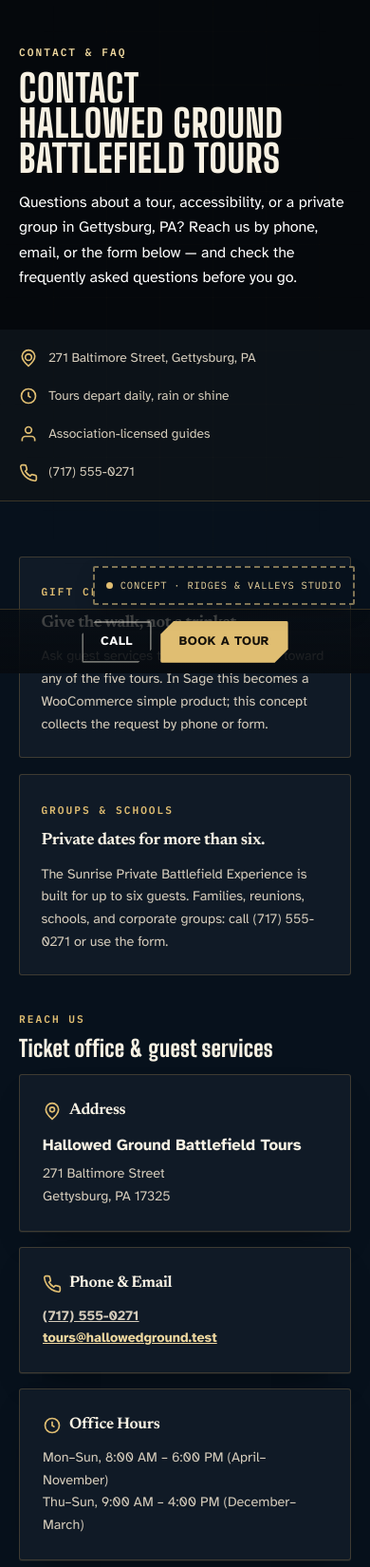
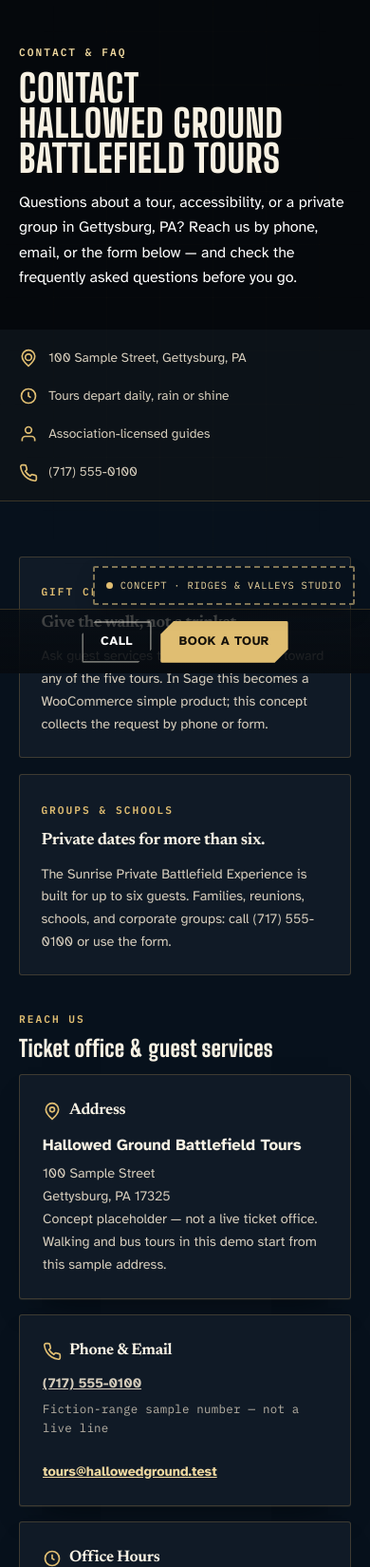
Before and after one commit to matthummel-pa/tour-hallowed-ground-tours-theme, a PHP site: page /contact.html in a window 390 px wide. Shown: the part 135-1785 px from the top of the page at 95% size. Run offline with PHP 8.4, Linux system fonts and the light colour scheme.

Commit message:
Replace live NAP with sample address and fiction-range phone
Keep battlefield geography (Lincoln Square, Baltimore Street as streets) while labeling the ticket office, phone, and schema geo as concept placeholders—not a live storefront or line.

Co-authored-by: Matt Hummel <matthummel@proton.me>

```diff
--- a/contact.html
+++ b/contact.html
@@ -4,11 +4,11 @@
 <meta charset="UTF-8">
 <meta name="viewport" content="width=device-width, initial-scale=1.0">
 <title>Contact &amp; FAQ | Hallowed Ground Battlefield Tours, Gettysburg</title>
-<meta name="description" content="Contact Hallowed Ground Battlefield Tours in Gettysburg, PA. Phone, email, address on Baltimore Street, office hours, and answers to frequently asked tour questions.">
+<meta name="description" content="Contact Hallowed Ground Battlefield Tours in Gettysburg, PA. Sample phone and ticket-office address for this concept, office hours, and answers to frequently asked tour questions.">
 <link rel="canonical" href="https://matthummel-pa.github.io/tour-hallowed-ground-tours-theme/contact.html">
 <meta property="og:type" content="website">
 <meta property="og:title" content="Contact &amp; FAQ | Hallowed Ground Battlefield Tours, Gettysburg">
-<meta property="og:description" content="Contact Hallowed Ground Battlefield Tours in Gettysburg, PA. Phone, email, address on Baltimore Street, office hours, and answers to frequently asked tour questions.">
+<meta property="og:description" content="Contact Hallowed Ground Battlefield Tours in Gettysburg, PA. Sample phone and ticket-office address for this concept, office hours, and answers to frequently asked tour questions.">
 <meta property="og:url" content="https://matthummel-pa.github.io/tour-hallowed-ground-tours-theme/contact.html">
 <meta property="og:image" content="https://commons.wikimedia.org/wiki/Special:FilePath/Pennsylvania_-_Gettysburg_-_NARA_-_68148252_(cropped).jpg?width=1600">
 <link rel="preconnect" href="https://fonts.googleapis.com">
@@ -24,12 +24,12 @@
   "url": "https://matthummel-pa.github.io/tour-hallowed-ground-tours-theme/contact.html",
   "image": "https://commons.wikimedia.org/wiki/Special:FilePath/Pennsylvania_-_Gettysburg_-_NARA_-_68148252_(cropped).jpg?width=1600",
   "description": "Licensed-guide walking, bus, and evening lantern tours of the Gettysburg battlefield in Gettysburg, Pennsylvania.",
-  "telephone": "+17175550271",
+  "telephone": "+17175550100",
   "email": "tours@hallowedground.test",
   "priceRange": "$$",
   "address": {
     "@type": "PostalAddress",
-    "streetAddress": "271 Baltimore Street",
+    "streetAddress": "100 Sample Street",
     "addressLocality": "Gettysburg",
     "addressRegion": "PA",
     "postalCode": "17325",
@@ -37,8 +37,8 @@
   },
   "geo": {
     "@type": "GeoCoordinates",
-    "latitude": 39.831,
-    "longitude": -77.228
+    "latitude": 39.83,
+    "longitude": -77.23
   },
   "openingHoursSpecification": [
     {
@@ -146,7 +146,7 @@
       "name": "Where do tours meet?",
       "acceptedAnswer": {
         "@type": "Answer",
-        "text": "Walking and bus tours meet at our ticket office at 271 Baltimore Street, Gettysburg, PA 17325, a short walk from Lincoln Square and the Gettysburg National Military Park. The Ghosts of Gettysburg Lantern Walk meets at the flagpole on Lincoln Square downtown. Your confirmation email includes exact directions and parking notes."
+        "text": "Walking and bus tours in this concept meet at a sample ticket office at 100 Sample Street, Gettysburg, PA 17325 — not a live storefront. The Ghosts of Gettysburg Lantern Walk uses a sample downtown meet at the Lincoln Square flagpole (tour geography). Confirmation copy would include exact directions."
       }
     },
     {
@@ -154,7 +154,7 @@
       "name": "Are tours accessible for guests with mobility limitations?",
       "acceptedAnswer": {
         "@type": "Answer",
-        "text": "The Pickett's Charge Deluxe Bus Tour is ADA-accessible and requires no walking beyond short stops. Our walking tours involve uneven, sometimes sloped terrain and are not wheelchair accessible. Call us at (717) 555-0271 and we're glad to help you choose the right tour or arrange accommodations."
+        "text": "The Pickett's Charge Deluxe Bus Tour is ADA-accessible and requires no walking beyond short stops. Our walking tours involve uneven, sometimes sloped terrain and are not wheelchair accessible. Call us at (717) 555-0100 and we're glad to help you choose the right tour or arrange accommodations."
       }
     },
     {
@@ -178,7 +178,7 @@
       "name": "Where should I park?",
       "acceptedAnswer": {
         "@type": "Answer",
-        "text": "There is a free 20-minute loading zone in front of the ticket office on Baltimore Street. All-day public lots and metered street parking are within a 2\u20135 minute walk, including the Racehorse Alley parking garage and lots near Lincoln Square."
+        "text": "Use downtown public lots and metered street parking near Lincoln Square. This concept does not list a live loading zone or a company garage. The National Park visitor-center lot is a drive, not a walk, from downtown."
       }
     },
     {
@@ -186,7 +186,7 @@
       "name": "Do you offer private and group tours?",
       "acceptedAnswer": {
         "@type": "Answer",
-        "text": "Yes. The Sunrise Private Battlefield Experience is built for up to six guests with a customized route, and we arrange private bus and walking tours for families, reunions, schools, and corporate groups. Call (717) 555-0271 or email tours@hallowedground.test to plan a custom date."
+        "text": "Yes. The Sunrise Private Battlefield Experience is built for up to six guests with a customized route, and we arrange private bus and walking tours for families, reunions, schools, and corporate groups. Call (717) 555-0100 or email tours@hallowedground.test to plan a custom date."
       }
     }
   ]
@@ -199,8 +199,8 @@
 <header class="site-header" role="banner">
   <div class="header-rail">
     <div class="wrap">
-      <span>Day tours · 271 Baltimore Street</span>
-      <span>Lantern walks · Lincoln Square flagpole</span>
+      <span>Day tours · 100 Sample Street</span>
+      <span>Lantern walks · sample downtown flagpole</span>
     </div>
   </div>
   <div class="wrap header-inner">
@@ -229,7 +229,7 @@
       </ul>
     </nav>
     <div class="header-actions">
-      <a href="tel:+17175550271" class="btn btn-ghost btn-sm header-phone">(717) 555-0271</a>
+      <a href="tel:+17175550100" class="btn btn-ghost btn-sm header-phone">(717) 555-0100</a>
       <a href="book.html" class="btn btn-primary btn-sm">Book a Tour</a>
       <button type="button" class="hamburger" id="hamburgerBtn" aria-expanded="false" aria-controls="mobileNav" aria-label="Open menu">
         <span></span><span></span><span></span>
@@ -248,7 +248,7 @@
     <li><a href="contact.html" class="is-active" aria-current="page">Contact</a></li>
     <li><a href="book.html">Book &amp; Pay</a></li>
   </ul>
-  <a href="tel:+17175550271" class="btn btn-outline btn-block">Call (717) 555-0271</a>
+  <a href="tel:+17175550100" class="btn btn-outline btn-block">Call (717) 555-0100</a>
   <a href="book.html" class="btn btn-primary btn-block">Book a Tour</a>
 </nav>
 <!-- sage:end sections/header.blade.php -->
@@ -267,7 +267,7 @@
     <div class="wrap">
       <div class="info-item">
         <svg width="20" height="20" viewBox="0 0 24 24" fill="none" stroke="currentColor" stroke-width="2" aria-hidden="true"><path d="M12 15a4 4 0 100-8 4 4 0 000 8z"/><path d="M12 2a8 8 0 00-8 8c0 5.5 8 12 8 12s8-6.5 8-12a8 8 0 00-8-8z"/></svg>
-        271 Baltimore Street, Gettysburg, PA
+        100 Sample Street, Gettysburg, PA
       </div>
       <div class="info-item">
         <svg width="20" height="20" viewBox="0 0 24 24" fill="none" stroke="currentColor" stroke-width="2" aria-hidden="true"><circle cx="12" cy="12" r="9"/><path d="M12 7v5l3 2"/></svg>
@@ -279,7 +279,7 @@
       </div>
       <div class="info-item">
         <svg width="20" height="20" viewBox="0 0 24 24" fill="none" stroke="currentColor" stroke-width="2" aria-hidden="true"><path d="M22 16.92v3a2 2 0 01-2.18 2 19.79 19.79 0 01-8.63-3.07 19.5 19.5 0 01-6-6 19.79 19.79 0 01-3.07-8.67A2 2 0 014.11 2h3a2 2 0 012 1.72c.127.96.361 1.902.7 2.81a2 2 0 01-.45 2.11L8.09 9.91a16 16 0 006 6l1.27-1.27a2 2 0 012.11-.45c.908.339 1.85.573 2.81.7A2 2 0 0122 16.92z"/></svg>
-        (717) 555-0271
+        (717) 555-0100
       </div>
     </div>
   </div>
@@ -296,7 +296,7 @@
           <article class="feature-tile" id="groups">
             <span class="eyebrow">Groups &amp; schools</span>
             <h3>Private dates for more than six.</h3>
-            <p>The Sunrise Private Battlefield Experience is built for up to six guests. Families, reunions, schools, and corporate groups: call (717) 555-0271 or use the form.</p>
+            <p>The Sunrise Private Battlefield Experience is built for up to six guests. Families, reunions, schools, and corporate groups: call (717) 555-0100 or use the form.</p>
           </article>
         </div>
       <div class="contact-grid reveal">
@@ -307,12 +307,13 @@
             <h3><svg width="20" height="20" viewBox="0 0 24 24" fill="none" stroke="currentColor" stroke-width="2" aria-hidden="true"><path d="M12 2a8 8 0 00-8 8c0 5.5 8 12 8 12s8-6.5 8-12a8 8 0 00-8-8z"/><circle cx="12" cy="10" r="3"/></svg>Address</h3>
             <address class="nap-block">
               <b>Hallowed Ground Battlefield Tours</b>
-              271 Baltimore Street<br>Gettysburg, PA 17325
+              100 Sample Street<br>Gettysburg, PA 17325
             </address>
+            <p class="lede">Concept placeholder — not a live ticket office. Walking and bus tours in this demo start from this sample address.</p>
           </div>
           <div class="meet-card">
             <h3><svg width="20" height="20" viewBox="0 0 24 24" fill="none" stroke="currentColor" stroke-width="2" aria-hidden="true"><path d="M22 16.92v3a2 2 0 01-2.18 2 19.79 19.79 0 01-8.63-3.07 19.5 19.5 0 01-6-6 19.79 19.79 0 01-3.07-8.67A2 2 0 014.11 2h3a2 2 0 012 1.72c.127.96.361 1.902.7 2.81a2 2 0 01-.45 2.11L8.09 9.91a16 16 0 006 6l1.27-1.27a2 2 0 012.11-.45c.908.339 1.85.573 2.81.7A2 2 0 0122 16.92z"/></svg>Phone &amp; Email</h3>
-            <p><a href="tel:+17175550271" class="nap-block" style="font-weight:600;">(717) 555-0271</a><br><a href="mailto:tours@hallowedground.test" style="color:var(--gold-300); font-weight:600;">tours@hallowedground.test</a></p>
+            <p><a href="tel:+17175550100" class="nap-block" style="font-weight:600;">(717) 555-0100</a><br><span class="nap-note">Fiction-range sample number — not a live line</span><br><a href="mailto:tours@hallowedground.test" style="color:var(--gold-300); font-weight:600;">tours@hallowedground.test</a></p>
           </div>
           <div class="meet-card">
             <h3><svg width="20" height="20" viewBox="0 0 24 24" fill="none" stroke="currentColor" stroke-width="2" aria-hidden="true"><circle cx="12" cy="12" r="9"/><path d="M12 7v5l3 2"/></svg>Office Hours</h3>
@@ -356,13 +357,13 @@
           <button class="faq-q" aria-expanded="false">Where do tours meet?
             <span class="plus" aria-hidden="true"></span>
           </button>
-          <div class="faq-a"><div class="faq-a-inner">Walking and bus tours meet at our ticket office at 271 Baltimore Street, Gettysburg, PA 17325, a short walk from Lincoln Square and the Gettysburg National Military Park. The Ghosts of Gettysburg Lantern Walk meets at the flagpole on Lincoln Square downtown. Your confirmation email includes exact directions and parking notes.</div></div>
+          <div class="faq-a"><div class="faq-a-inner">Walking and bus tours in this concept meet at a sample ticket office at 100 Sample Street, Gettysburg, PA 17325 — not a live storefront. The Ghosts of Gettysburg Lantern Walk uses a sample downtown meet at the Lincoln Square flagpole (tour geography). Confirmation copy would include exact directions.</div></div>
         </div>
         <div class="faq-item" data-open="false">
           <button class="faq-q" aria-expanded="false">Are tours accessible for guests with mobility limitations?
             <span class="plus" aria-hidden="true"></span>
           </button>
-          <div class="faq-a"><div class="faq-a-inner">The Pickett&#x27;s Charge Deluxe Bus Tour is ADA-accessible and requires no walking beyond short stops. Our walking tours involve uneven, sometimes sloped terrain and are not wheelchair accessible. Call us at (717) 555-0271 and we&#x27;re glad to help you choose the right tour or arrange accommodations.</div></div>
+          <div class="faq-a"><div class="faq-a-inner">The Pickett&#x27;s Charge Deluxe Bus Tour is ADA-accessible and requires no walking beyond short stops. Our walking tours involve uneven, sometimes sloped terrain and are not wheelchair accessible. Call us at (717) 555-0100 and we&#x27;re glad to help you choose the right tour or arrange accommodations.</div></div>
         </div>
         <div class="faq-item" data-open="false">
           <button class="faq-q" aria-expanded="false">What happens in bad weather?
@@ -380,13 +381,13 @@
           <button class="faq-q" aria-expanded="false">Where should I park?
             <span class="plus" aria-hidden="true"></span>
           </button>
-          <div class="faq-a"><div class="faq-a-inner">There is a free 20-minute loading zone in front of the ticket office on Baltimore Street. All-day public lots and metered street parking are within a 2–5 minute walk, including the Racehorse Alley parking garage and lots near Lincoln Square.</div></div>
+          <div class="faq-a"><div class="faq-a-inner">Use downtown public lots and metered street parking near Lincoln Square. This concept does not list a live loading zone or a company garage. The National Park visitor-center lot is a drive, not a walk, from downtown.</div></div>
         </div>
         <div class="faq-item" data-open="false">
           <button class="faq-q" aria-expanded="false">Do you offer private and group tours?
             <span class="plus" aria-hidden="true"></span>
           </button>
-          <div class="faq-a"><div class="faq-a-inner">Yes. The Sunrise Private Battlefield Experience is built for up to six guests with a customized route, and we arrange private bus and walking tours for families, reunions, schools, and corporate groups. Call (717) 555-0271 or email tours@hallowedground.test to plan a custom date.</div></div>
+          <div class="faq-a"><div class="faq-a-inner">Yes. The Sunrise Private Battlefield Experience is built for up to six guests with a customized route, and we arrange private bus and walking tours for families, reunions, schools, and corporate groups. Call (717) 555-0100 or email tours@hallowedground.test to plan a custom date.</div></div>
         </div>
       </div>
     </div>
@@ -429,7 +430,7 @@
       <div>
         <span class="eyebrow">Field notes</span>
         <h2 style="font-size:clamp(1.5rem,3vw,2rem);margin:0.4rem 0 0.5rem;">Dates, weather calls, and new departures.</h2>
-        <p style="color:rgba(247,241,227,0.7);max-width:46ch;">A short list from 271 Baltimore Street. Demo only — maps to Mailchimp or WooCommerce follow-up in Sage.</p>
+        <p style="color:rgba(247,241,227,0.7);max-width:46ch;">A short list from 100 Sample Street. Demo only — maps to Mailchimp or WooCommerce follow-up in Sage.</p>
         <p data-newsletter-note style="min-height:1.2em;font-size:0.82rem;color:var(--gold-300);margin-top:0.5rem;"></p>
       </div>
       <form class="newsletter" data-newsletter>
@@ -485,8 +486,8 @@
         <h4>Contact</h4>
         <ul>
           <li>Hallowed Ground Battlefield Tours</li>
-          <li>271 Baltimore Street<br>Gettysburg, PA 17325</li>
-          <li><a href="tel:+17175550271">(717) 555-0271</a></li>
+          <li>100 Sample Street<br>Gettysburg, PA 17325<br><span class="nap-note">Concept address — not a live office</span></li>
+          <li><a href="tel:+17175550100">(717) 555-0100</a><br><span class="nap-note">Fiction-range sample number</span></li>
           <li><a href="mailto:tours@hallowedground.test">tours@hallowedground.test</a></li>
         </ul>
       </div>
@@ -499,7 +500,7 @@
   </div>
 </footer>
 <div class="sticky-book">
-  <a href="tel:+17175550271" class="btn btn-outline btn-sm">Call</a>
+  <a href="tel:+17175550100" class="btn btn-outline btn-sm">Call</a>
   <a href="book.html" class="btn btn-primary btn-sm">Book a Tour</a>
 </div>
 <!-- sage:end sections/footer.blade.php -->
--- a/styles.css
+++ b/styles.css
@@ -772,6 +772,16 @@ section{ scroll-margin-top: calc(var(--header-h) + var(--rail-h) + 12px); }
 .meet-card h3{ font-size:1.05rem; margin-bottom:0.5rem; display:flex; align-items:center; gap:0.5rem; }
 .meet-card h3 svg{ color:var(--gold-500); flex-shrink:0; }
 .meet-card p, .meet-card address{ font-size:0.9rem; color:var(--color-ink-soft); }
+.nap-note{
+  display:block;
+  margin-top:0.25rem;
+  font-family:var(--font-mono);
+  font-size:0.68rem;
+  letter-spacing:0.06em;
+  text-transform:uppercase;
+  color:rgba(247,241,227,0.48);
+}
+.meet-card .nap-note{ color:var(--color-ink-soft); opacity:0.85; text-transform:none; letter-spacing:0.02em; font-size:0.78rem; }
 
 /* Footer — sage: sections/footer.blade.php */
 .site-footer{
```
Also changed, not shown: area.html (+24 -24 lines), book.html (+15 -15 lines), guides.html (+13 -13 lines), index.html (+18 -18 lines), tours.html (+14 -14 lines), .cursor/agents/hallowed-ground-copy.md.
